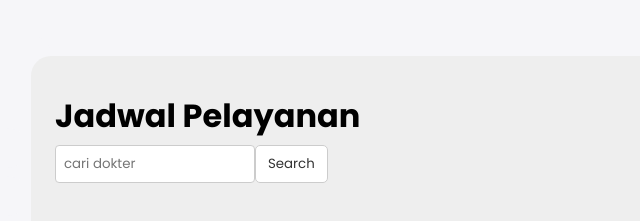
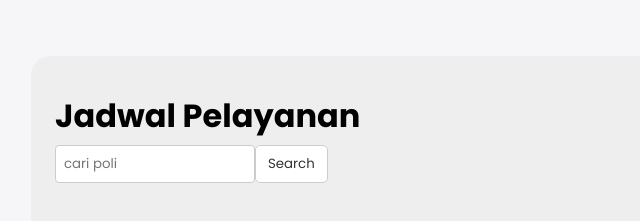
Before and after one commit to andyka-salom/uiux, a plain HTML site: page jadwalpelayanan.html in a window 1280 px wide. Shown: the top 221 px of the page, 199-839 px from the left. Drawn offline with nearby package versions, Linux system fonts and the light colour scheme; a script that the page names is missing.

Commit message:
perbaikan

```diff
--- a/jadwalpelayanan.html
+++ b/jadwalpelayanan.html
@@ -50,7 +50,7 @@
       <h1>Jadwal Pelayanan</h1>
 
       <div class="search-bar">
-        <input type="text" id="searchInput" placeholder="cari dokter" required>
+        <input type="text" id="searchInput" placeholder="cari poli" required>
         <button onclick="searchByPoli()">Search</button>
     </div>
           <div class="bottom-data">
```
